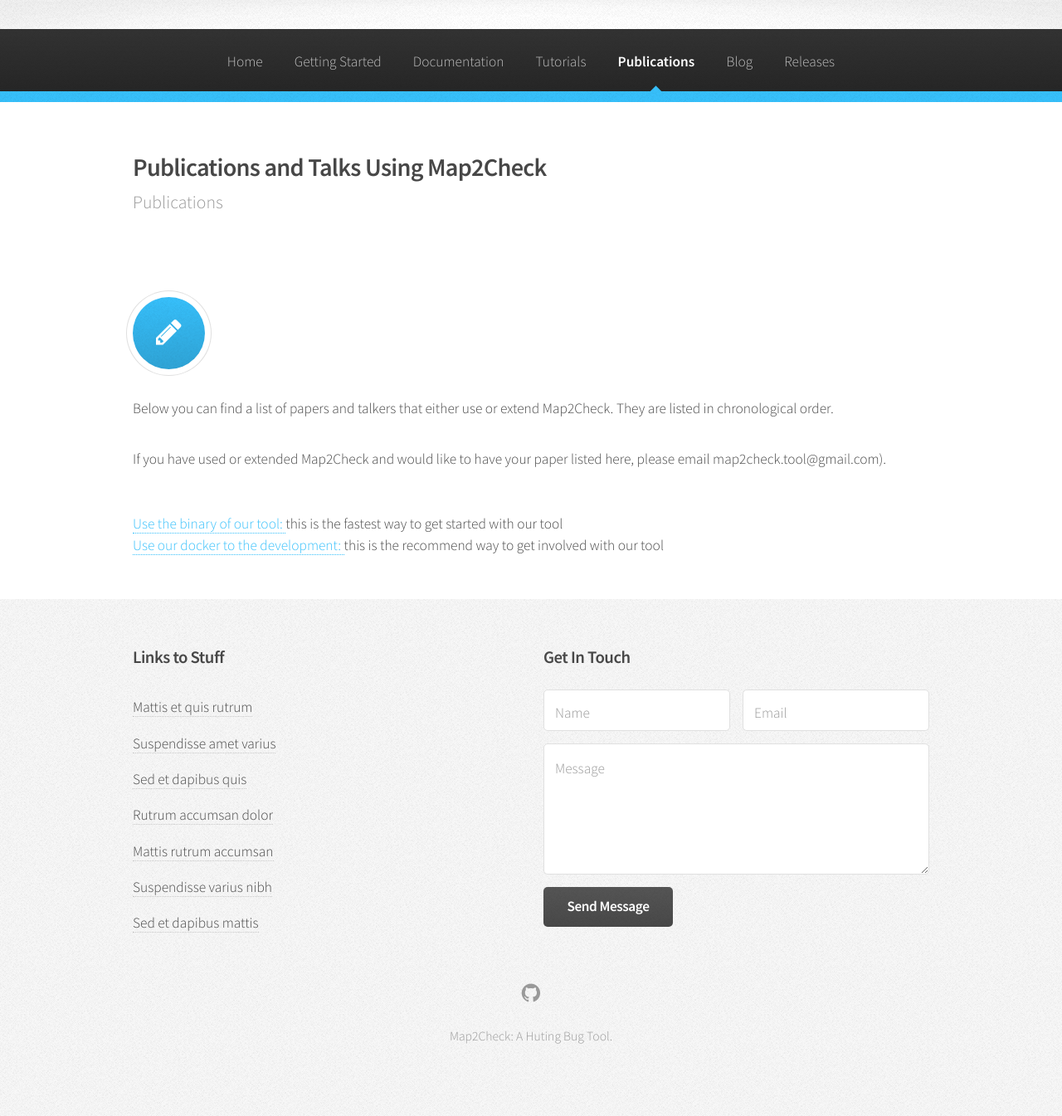
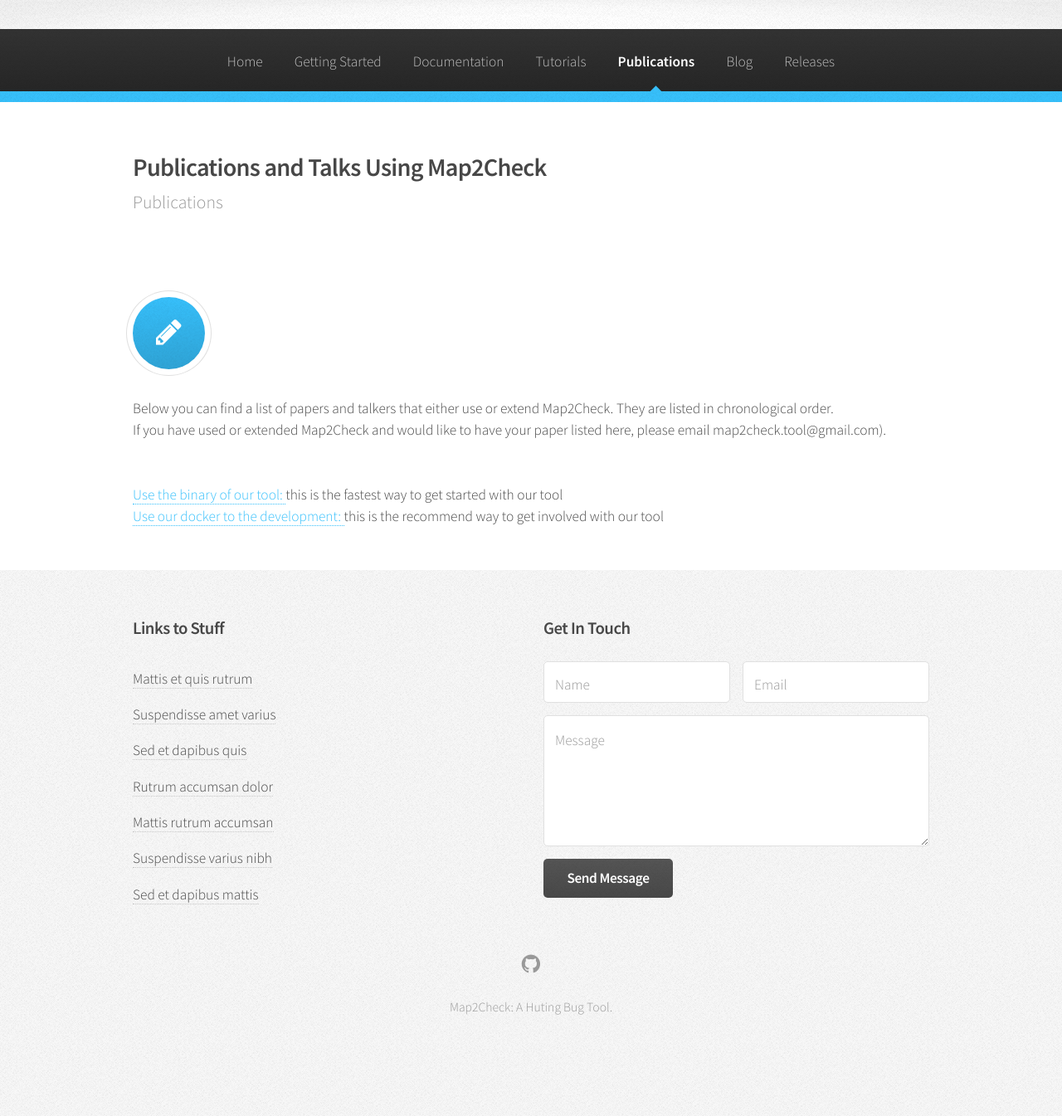
Before and after one commit to map2check/map2check.github.io, a Jekyll site: the page built from publications.html, in a window 1280 px wide. Shown: the whole page at 83% size. Built offline with Jekyll 4.4.1, drawn with Linux system fonts in a browser that asks for light colours; after the commit the page ends 1310 px from its top, so only the background shows below that.

Commit message:
Minor changes

```diff
--- a/publications.html
+++ b/publications.html
@@ -20,13 +20,15 @@
                         -->
 
                         <section class="wrapper style1">
-
-                            <i class="icon major fa-pencil"></i>
-                            <p>
-                            Below you can find a list of papers and talkers that either use or extend Map2Check. They are listed in chronological order.</p>
-                            <p>
-                            If you have used or extended Map2Check and would like to have your paper listed here, please email map2check.tool@gmail.com).
-                            </p>
+                            <div class="container">
+                            <div id="content">
+                                <i class="icon major fa-pencil"></i>
+                                <p>
+                                Below you can find a list of papers and talkers that either use or extend Map2Check. They are listed in chronological order. </br>
+                                If you have used or extended Map2Check and would like to have your paper listed here, please email map2check.tool@gmail.com).
+                                </p>
+                            </div>
+                            </div>
 
                         </section>
 
```
